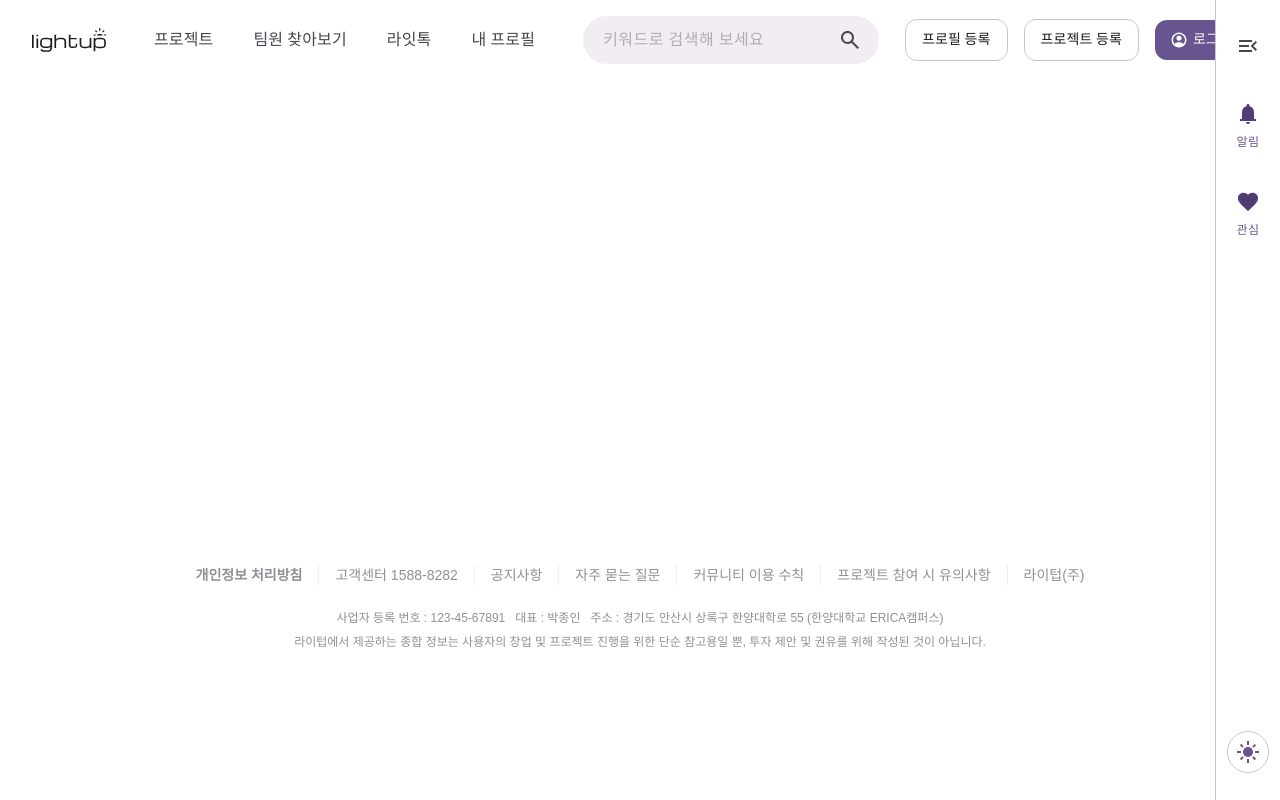
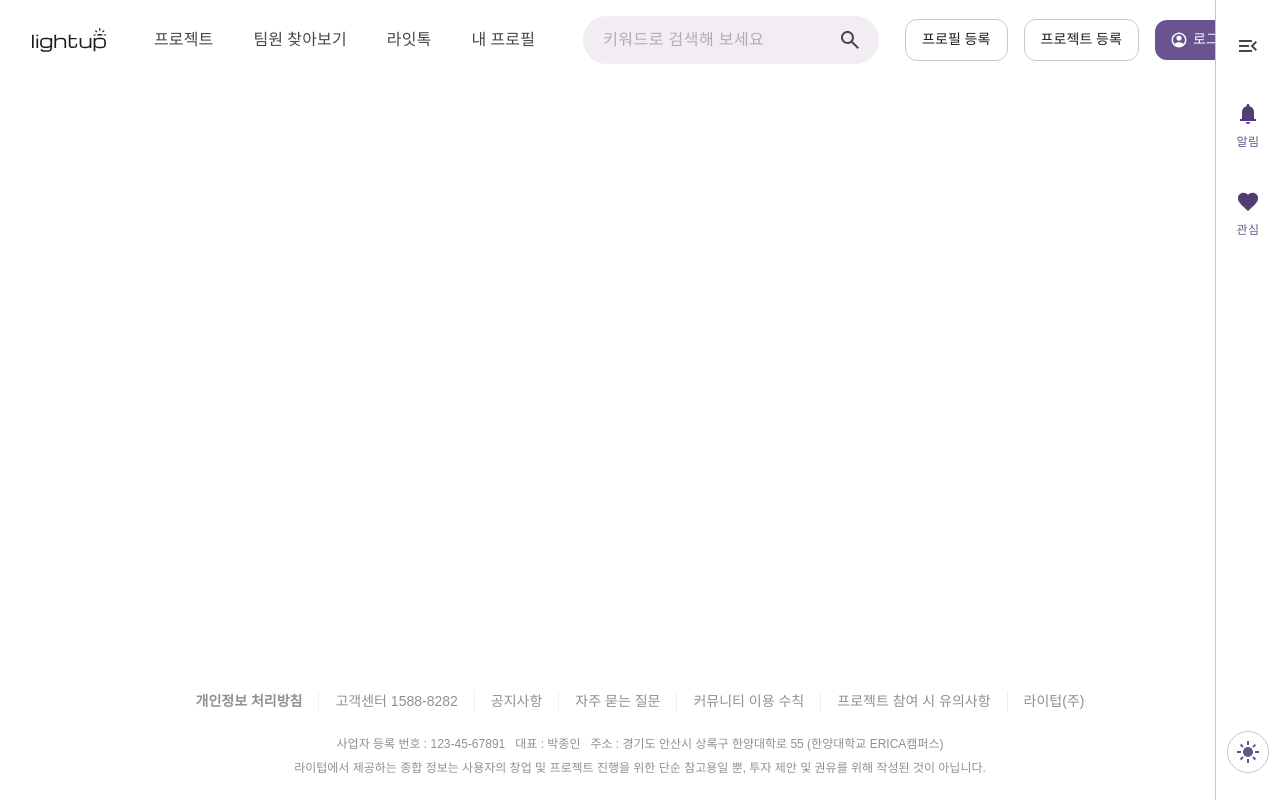
Before and after one commit to 1ronPark/Front-end, a React (Vite) app: page / in a window 1280 px wide. Built offline with nearby package versions, Linux system fonts and the light colour scheme; a web font is replaced by a local one.

Commit message:
Footer pading 사이즈 변경 + justify-content: flex-end로 수정

```diff
--- a/src/components/common/footbar/Footbar.tsx
+++ b/src/components/common/footbar/Footbar.tsx
@@ -1,6 +1,6 @@
 export const Footbar = () => {
   return (
-    <footer className="w-full mt-[30px] pt-[24px] pb-[150px] flex flex-col justify-center items-center gap-[24px]">
+    <footer className="w-full h-[125px] py-6 flex flex-col justify-end items-center gap-[24px]">
       {/* 상단 링크 */}
       <div className="flex flex-wrap justify-center items-center opacity-60">
         {[
@@ -38,8 +38,8 @@ export const Footbar = () => {
           경기도 안산시 상록구 한양대학로 55 (한양대학교 ERICA캠퍼스)
         </p>
         <p className="text-[#49454E] text-[12px] font-medium font-pretendard leading-[16px] text-center whitespace-nowrap">
-          라이텁에서 제공하는 종합 정보는 사용자의 창업 및 프로젝트 진행을 위한 단순 참고용일 뿐,
-          투자 제안 및 권유를 위해 작성된 것이 아닙니다.
+          라이텁에서 제공하는 종합 정보는 사용자의 창업 및 프로젝트 진행을 위한
+          단순 참고용일 뿐, 투자 제안 및 권유를 위해 작성된 것이 아닙니다.
         </p>
       </div>
     </footer>
```
